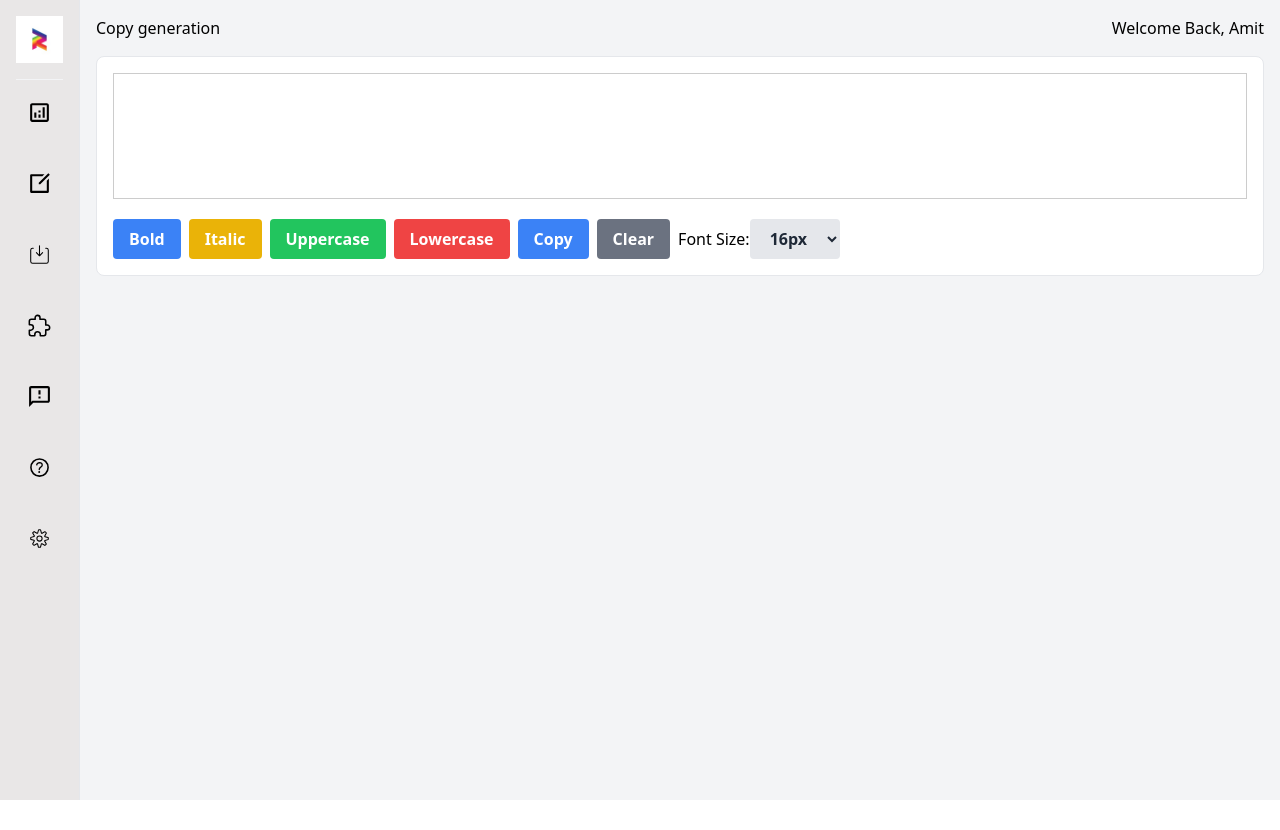
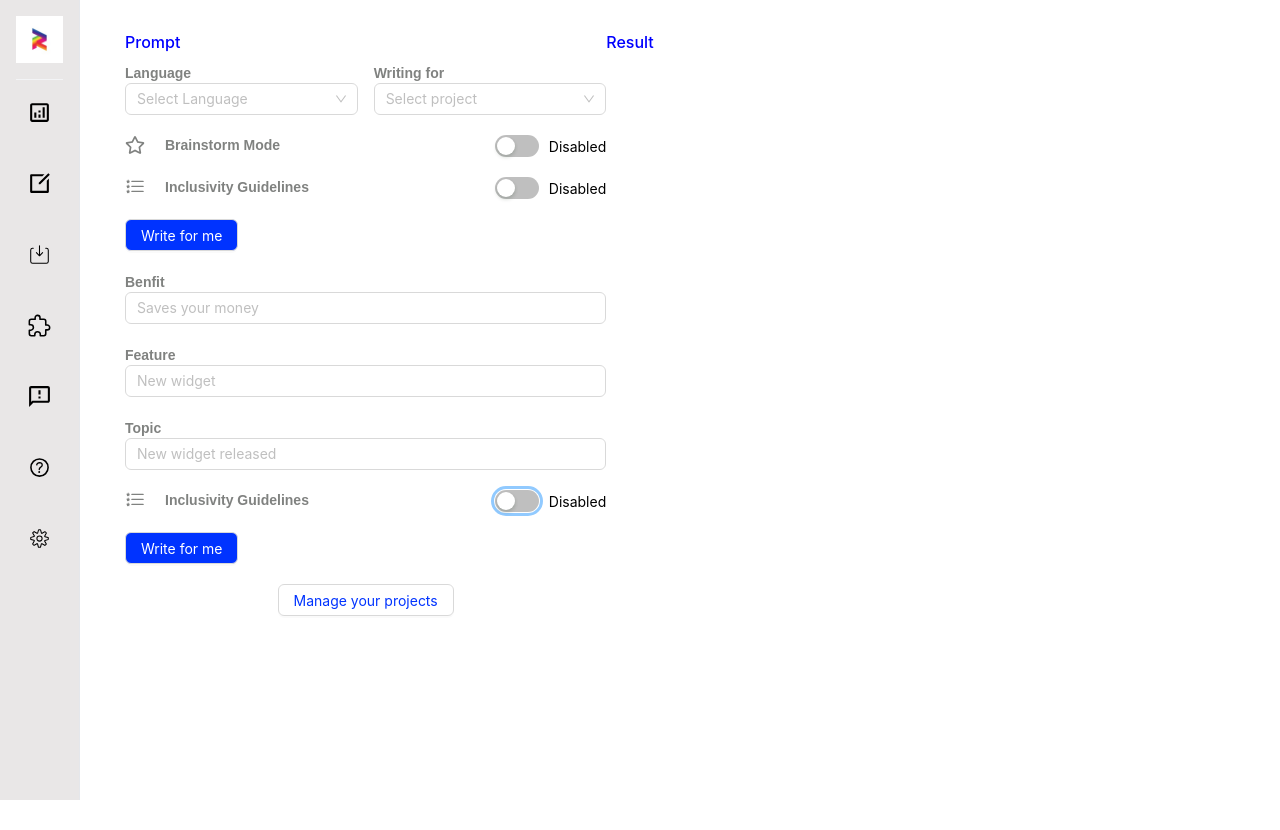
Before and after one commit to abind09/copyGeneration, a Next.js app: page /editor in a window 1280 px wide. Before the commit the page ends 800 px from the top, so only its background shows below. Built offline with nearby package versions, Linux system fonts and the light colour scheme.

Commit message:
create form

```diff
--- /dev/null
+++ b/components/LandingPage.jsx
@@ -0,0 +1,288 @@
+"use client";
+import React, { useEffect, useState } from "react";
+import { Col, Row } from "antd";
+import { Select } from "antd";
+import { Switch, Input, Button } from "antd";
+import { FaRegStar } from "react-icons/fa";
+import { BsListStars } from "react-icons/bs";
+import { useForm } from "react-hook-form";
+import { enqueueSnackbar } from "notistack";
+import * as Yup from "yup";
+import { yupResolver } from "@hookform/resolvers/yup";
+
+const { Option } = Select;
+export const LandingPage = () => {
+  const [stormMode, setStormMode] = useState({
+    value: false,
+    content: "Disabled",
+  });
+
+  const LandingSchema = Yup.object({
+    email: Yup.string()
+      .email("Invalid email address")
+      .required("Email is required"),
+    password: Yup.string()
+      .required("Password is required")
+      .min(8, "Password must be at least 8 characters")
+      .matches(
+        /^(?=.*[a-z])(?=.*[A-Z])(?=.*\d)(?=.*[@$!%*?&])[A-Za-z\d@$!%*?&]/,
+        "Password must contain at least one uppercase letter, one lowercase letter, one number, and one special character"
+      ),
+  });
+
+  const defaultValues = {
+    email: "",
+    password: "",
+  };
+  const {
+    register,
+    handleSubmit,
+    reset,
+    formState: { errors },
+  } = useForm({
+    resolver: yupResolver(LandingSchema),
+    defaultValues,
+  });
+
+  useEffect(() => {
+    if (errors?.email ) {
+      enqueueSnackbar(`${errors?.email?.message}`, { variant: "error" });
+    } else if (errors?.password ) {
+      enqueueSnackbar(`${errors?.password?.message}`, { variant: "error" });
+    }
+  }, [errors]);
+
+const onSubmit = async (data) => {
+  console.log(data);
+  try {
+    enqueueSnackbar("Login sucessfull", { variant: "success" });
+  } catch (error) {}
+};
+  return (
+    <>
+      <Row gutter={16}>
+        <Col span={12}>
+          <label
+            htmlFor="language"
+            style={{
+              fontWeight: 600,
+              fontSize: ".875rem",
+              lineHeight: "1.25rem",
+              fontFamily: "Source Sans Pro, sans-serif",
+              color: "#808280",
+            }}
+          >
+            Language
+          </label>
+          <Select    {...register("language")}
+            id="language"
+            showSearch
+            style={{ width: "100%" }}
+            placeholder="Select Language"
+          >
+            <Option value="english">English</Option>
+            <Option value="spanish">Spanish</Option>
+            <Option value="french">French</Option>
+          </Select>
+        </Col>
+        <Col span={12}>
+          <label
+            htmlFor="project"
+            style={{
+              fontWeight: 600,
+              fontSize: ".875rem",
+              lineHeight: "1.25rem",
+              fontFamily: "Source Sans Pro, sans-serif",
+              color: "#808280",
+            }}
+          >
+            Writing for
+          </label>
+          <Select
+          {...register("project")}
+            id="project"
+            showSearch
+            style={{ width: "100%" }}
+            placeholder="Select project"
+          >
+            <Option value="english">Armech</Option>
+            <Option value="spanish">Wct</Option>
+            <Option value="french">Refc</Option>
+          </Select>
+        </Col>
+        <Col
+          span={24}
+          style={{
+            marginTop: 20,
+            display: "flex",
+            justifyContent: "space-between",
+          }}
+        >
+          <label
+            htmlFor="strom"
+            style={{
+              fontWeight: 600,
+              fontSize: ".875rem",
+              lineHeight: "1.25rem",
+              fontFamily: "Source Sans Pro, sans-serif",
+              color: "#808280",
+            }}
+          >
+            <span style={{ display: "flex", alignItems: "center" }}>
+              <FaRegStar style={{ marginRight: 20 }} size={20} />
+              Brainstorm Mode
+            </span>
+          </label>
+          <span style={{ display: "flex", alignItems: "center" }}>
+            <Switch
+
+              id="strom"
+              autoFocus={true}
+              defaultValue={stormMode?.value}
+              style={{ marginRight: 10, color: "green" }}
+            />
+            {stormMode?.content}
+          </span>
+        </Col>
+        <Col
+          span={24}
+          style={{
+            marginTop: 20,
+            display: "flex",
+            justifyContent: "space-between",
+          }}
+        >
+          <label
+            htmlFor="guide"
+            style={{
+              fontWeight: 600,
+              fontSize: ".875rem",
+              lineHeight: "1.25rem",
+              fontFamily: "Source Sans Pro, sans-serif",
+              color: "#808280",
+            }}
+          >
+            <span style={{ display: "flex", alignItems: "center" }}>
+              <BsListStars style={{ marginRight: 20 }} size={20} />
+              Inclusivity Guidelines
+            </span>
+          </label>
+          <span style={{ display: "flex", alignItems: "center" }}>
+            <Switch
+              id="guide"
+              autoFocus={true}
+              defaultValue={stormMode?.value}
+              style={{ marginRight: 10 }}
+            />
+            {stormMode?.content}
+          </span>
+        </Col>
+        <Col span={24} style={{ marginTop: 20 }}>
+          <Button
+            shape="default"
+            style={{ backgroundColor: "#0033FF", color: "white" }}
+          >
+            Write for me
+          </Button>
+        </Col>
+        <Col span={24} style={{ marginTop: 20 }}>
+          <label
+            htmlFor="benfit"
+            style={{
+              fontWeight: 600,
+              fontSize: ".875rem",
+              lineHeight: "1.25rem",
+              fontFamily: "Source Sans Pro, sans-serif",
+              color: "#808280",
+            }}
+          >
+            Benfit
+          </label>
+
+          <Input id="benfit" placeholder="Saves your money" />
+        </Col>
+        <Col span={24} style={{ marginTop: 20 }}>
+          <label
+            htmlFor="feature"
+            style={{
+              fontWeight: 600,
+              fontSize: ".875rem",
+              lineHeight: "1.25rem",
+              fontFamily: "Source Sans Pro, sans-serif",
+              color: "#808280",
+            }}
+          >
+            Feature
+          </label>
+
+          <Input id="feature" placeholder="New widget" />
+        </Col>{" "}
+        <Col span={24} style={{ marginTop: 20 }}>
+          <label
+            htmlFor="topic"
+            style={{
+              fontWeight: 600,
+              fontSize: ".875rem",
+              lineHeight: "1.25rem",
+              fontFamily: "Source Sans Pro, sans-serif",
+              color: "#808280",
+            }}
+          >
+            Topic
+          </label>
+
+          <Input id="topic" placeholder="New widget released" />
+        </Col>
+        <Col
+          span={24}
+          style={{
+            marginTop: 20,
+            display: "flex",
+            justifyContent: "space-between",
+          }}
+        >
+          <label
+            htmlFor="guide"
+            style={{
+              fontWeight: 600,
+              fontSize: ".875rem",
+              lineHeight: "1.25rem",
+              fontFamily: "Source Sans Pro, sans-serif",
+              color: "#808280",
+            }}
+          >
+            <span style={{ display: "flex", alignItems: "center" }}>
+              <BsListStars style={{ marginRight: 20 }} size={20} />
+              Inclusivity Guidelines
+            </span>
+          </label>
+          <span style={{ display: "flex", alignItems: "center" }}>
+            <Switch
+              id="guide"
+              autoFocus={true}
+              defaultValue={stormMode?.value}
+              style={{ marginRight: 10 }}
+            />
+            {stormMode?.content}
+          </span>
+        </Col>
+        <Col span={24} style={{ marginTop: 20 }}>
+          <Button
+            shape="default"
+            style={{ backgroundColor: "#0033FF", color: "white" }}
+          >
+            Write for me
+          </Button>
+        </Col>
+        <Col span={24} style={{ marginTop: 20, display:'flex', justifyContent:'center', alignItems:'center' }}>
+          <Button
+
+            style={{ color: "#0033FF" }}
+          >
+           Manage your projects
+          </Button>
+        </Col>
+      </Row>
+    </>
+  );
+};
--- a/pages/editor.jsx
+++ b/pages/editor.jsx
@@ -1,20 +1,31 @@
 import React from "react";
-import CopyGeneration from "../components/CopyGeneration";
+import { Col, Row, Typography } from "antd";
+import { LandingPage } from "../components/LandingPage";
 
-const editor = () => {
+const Editor = () => {
   return (
-    <div className="bg-gray-100 min-h-screen">
-      <div className="flex justify-between px-4 pt-4">
-        <h2>Copy generation</h2>
-        <h2>Welcome Back, Amit</h2>
-      </div>
-      <div className="p-4">
-        <div className="w-full m-auto p-4 border rounded-lg bg-white overflow-y-auto">
-          <CopyGeneration />
-        </div>
-      </div>
-    </div>
+    <>
+      <Row style={{ marginLeft: 45, marginTop: 30 }}>
+        <Col span={10} style={{ height: "100vh", overflowY: "auto" }}>
+          <Typography.Title
+            level={5}
+            style={{ color: "blue", fontWeight: 500 }}
+          >
+            Prompt
+          </Typography.Title>
+          <LandingPage />
+        </Col>
+        <Col span={14}>
+          <Typography.Title
+            level={5}
+            style={{ color: "blue", fontWeight: 500 }}
+          >
+            Result
+          </Typography.Title>
+        </Col>
+      </Row>
+    </>
   );
 };
 
-export default editor;
+export default Editor;
```
Also changed, not shown: package.json (+8 -2 lines), 1 other file (tests, documents, lock files or other folders).
